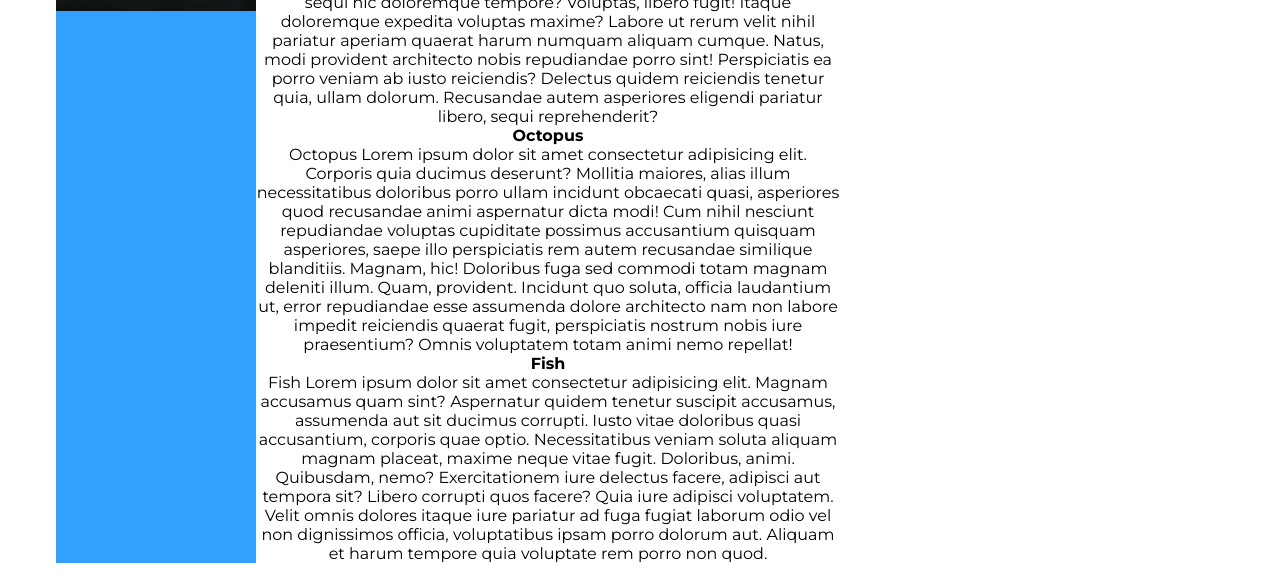
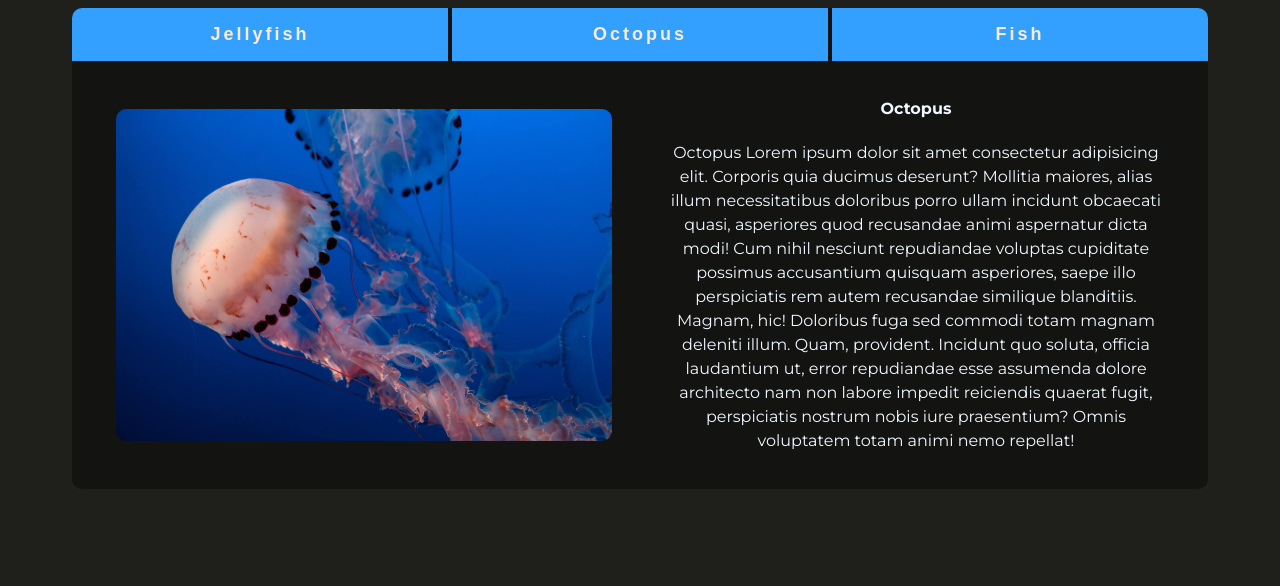
Before and after one commit to serhatbek/07-responsive-tabs, a website built with Parcel: page src/index.html in a window 1280 px wide. Shown: the part 214-800 px from the top of the page. Built offline with nearby package versions, Linux system fonts and the light colour scheme.

Commit message:
tabs styling

```diff
--- a/src/index.html
+++ b/src/index.html
@@ -16,18 +16,23 @@
         <h1 class="underwater__title">Underwater Life</h1>
         <p class="underwater__subtitle">Water is life.</p>
         <div class="underwater__content">
-          <div class="underwater__img"><img src="./images/underwater-1.jpg" alt="Jellyfish"></div>
           <div class="underwater__tabs">
             <div class="underwater__tabs-header">
               <button class="underwater__tabs-btn" data-tab-target="#jellyfish">Jellyfish</button>
               <button class="underwater__tabs-btn" data-tab-target="#octopus">Octopus</button>
               <button class="underwater__tabs-btn" data-tab-target="#fish">Fish</button>
             </div>
+
             <div class="underwater__tabs-body">
               <div class="underwater__tabs-content" id="jellyfish">
+                <div class="underwater__tabs-img">
+                  <img src="./images/underwater-1.jpg" alt="Jellyfish">
+                </div>
+                <div class="underwater__tabs-info">
                   <h4>Jellyfish</h4>
                   <p>Jellyfish Lorem ipsum dolor sit amet consectetur adipisicing elit. Consequatur facilis odio unde,
-                  expedita adipisci ex laboriosam, voluptatum a enim beatae, maxime sit fugiat omnis! Animi minus ipsum
+                    expedita adipisci ex laboriosam, voluptatum a enim beatae, maxime sit fugiat omnis! Animi minus
+                    ipsum
                     quos culpa dolorem?
                     Minus perspiciatis consectetur, fugiat harum error sequi hic doloremque tempore? Voluptas, libero
                     fugit! Itaque doloremque expedita voluptas maxime? Labore ut rerum velit nihil pariatur aperiam
@@ -36,7 +41,12 @@
                     reiciendis? Delectus quidem reiciendis tenetur quia, ullam dolorum. Recusandae autem asperiores
                     eligendi pariatur libero, sequi reprehenderit?</p>
                 </div>
-              <div class="underwater__tabs-content" id="octopus">
+              </div>
+              <div class="underwater__tabs-content js-tab-active" id="octopus">
+                <div class="underwater__tabs-img">
+                  <img src="./images/underwater-2.jpg" alt="Octopus">
+                </div>
+                <div class="underwater__tabs-info">
                   <h4>Octopus</h4>
                   <p>Octopus Lorem ipsum dolor sit amet consectetur adipisicing elit. Corporis quia ducimus deserunt?
                     Mollitia maiores, alias illum necessitatibus doloribus porro ullam incidunt obcaecati quasi,
@@ -44,20 +54,30 @@
                     Cum nihil nesciunt repudiandae voluptas cupiditate possimus accusantium quisquam asperiores, saepe
                     illo perspiciatis rem autem recusandae similique blanditiis. Magnam, hic! Doloribus fuga sed commodi
                     totam magnam deleniti illum. Quam, provident.
-                  Incidunt quo soluta, officia laudantium ut, error repudiandae esse assumenda dolore architecto nam non
-                  labore impedit reiciendis quaerat fugit, perspiciatis nostrum nobis iure praesentium? Omnis voluptatem
+                    Incidunt quo soluta, officia laudantium ut, error repudiandae esse assumenda dolore architecto nam
+                    non
+                    labore impedit reiciendis quaerat fugit, perspiciatis nostrum nobis iure praesentium? Omnis
+                    voluptatem
                     totam animi nemo repellat!</p>
                 </div>
+              </div>
               <div class="underwater__tabs-content" id="fish">
+                <div class="underwater__tabs-img">
+                  <img src="./images/underwater-3.jpg" alt="Fish">
+                </div>
+                <div class="underwater__tabs-info">
                   <h4>Fish</h4>
-                <p>Fish Lorem ipsum dolor sit amet consectetur adipisicing elit. Magnam accusamus quam sint? Aspernatur
+                  <p>Fish Lorem ipsum dolor sit amet consectetur adipisicing elit. Magnam accusamus quam sint?
+                    Aspernatur
                     quidem tenetur suscipit accusamus, assumenda aut sit ducimus corrupti. Iusto vitae doloribus quasi
                     accusantium, corporis quae optio.
                     Necessitatibus veniam soluta aliquam magnam placeat, maxime neque vitae fugit. Doloribus, animi.
                     Quibusdam, nemo? Exercitationem iure delectus facere, adipisci aut tempora sit? Libero corrupti quos
                     facere? Quia iure adipisci voluptatem.
                     Velit omnis dolores itaque iure pariatur ad fuga fugiat laborum odio vel non dignissimos officia,
-                  voluptatibus ipsam porro dolorum aut. Aliquam et harum tempore quia voluptate rem porro non quod.</p>
+                    voluptatibus ipsam porro dolorum aut. Aliquam et harum tempore quia voluptate rem porro non quod.
+                  </p>
+                </div>
               </div>
             </div>
           </div>
--- a/src/styles/style.scss
+++ b/src/styles/style.scss
@@ -15,6 +15,21 @@ html {
 body {
   font-size: 1.6rem;
   font-family: 'Montserrat', sans-serif;
+  line-height: 1.5;
+}
+
+.container {
+  max-width: 120rem;
+  width: 100%;
+  margin: 0 auto;
+  padding: 0 1.6rem;
+}
+
+@mixin flexBox($direction, $justify, $align) {
+  display: flex;
+  flex-direction: $direction;
+  justify-content: $justify;
+  align-items: $align;
 }
 
 img {
@@ -25,41 +40,94 @@ img {
 main {
   width: 100%;
   height: 100vh;
-  display: flex;
-  align-items: center;
-  justify-content: center;
-}
-
-.container {
-  max-width: 120rem;
-  width: 100%;
-  margin: 0 auto;
-  padding: 0 1.6rem;
+  background-color: #1f201b;
+  color: aliceblue;
+  @include flexBox(row, center, center);
 }
 
 // underwater section
 
 .underwater {
-  display: flex;
-  flex-direction: column;
-  justify-content: center;
-  text-align: center;
+  @include flexBox(column, center, center);
+
+  &__title {
+    font-size: 4rem;
+  }
 
   &__subtitle {
+    font-size: 3rem;
     margin-bottom: 2rem;
   }
 
   &__content {
-    display: flex;
+    @include flexBox(row, space-between, center);
+
+    padding: 0 1.6rem;
   }
 
   &__img {
-    max-width: 20rem;
     width: 50%;
     background-color: #33a0ff;
+
+    img {
+      border-radius: 1rem;
+    }
   }
 
   &__tabs {
-    width: 50%;
+    width: 100%;
+    background-color: #131311;
+    border-radius: 1rem;
+    padding-bottom: 2rem;
+
+    &-header {
+      display: flex;
+      margin-bottom: 2rem;
+    }
+
+    &-btn {
+      width: 33.3%;
+      font-size: 1.8rem;
+      letter-spacing: 0.3rem;
+      font-weight: 700;
+      color: antiquewhite;
+      padding: 1.6rem 0;
+      background-color: #33a0ff;
+      border: none;
+
+      &:first-child {
+        border-top-left-radius: 1rem;
+      }
+
+      &:last-child {
+        border-top-right-radius: 1rem;
+      }
+
+      &:nth-child(2) {
+        margin: 0 0.4rem;
+      }
+    }
+
+    &-img,
+    &-info {
+      width: 45%;
+    }
+
+    &-content {
+      display: none;
+      padding: 1.6rem;
+      text-align: center;
+      img {
+        border-radius: 1rem;
+      }
+
+      h4 {
+        margin-bottom: 2rem;
+      }
+    }
+
+    &-content.js-tab-active {
+      @include flexBox(row, space-around, center);
+    }
   }
 }
```
Lines whose indentation alone changed are shown as unchanged.
